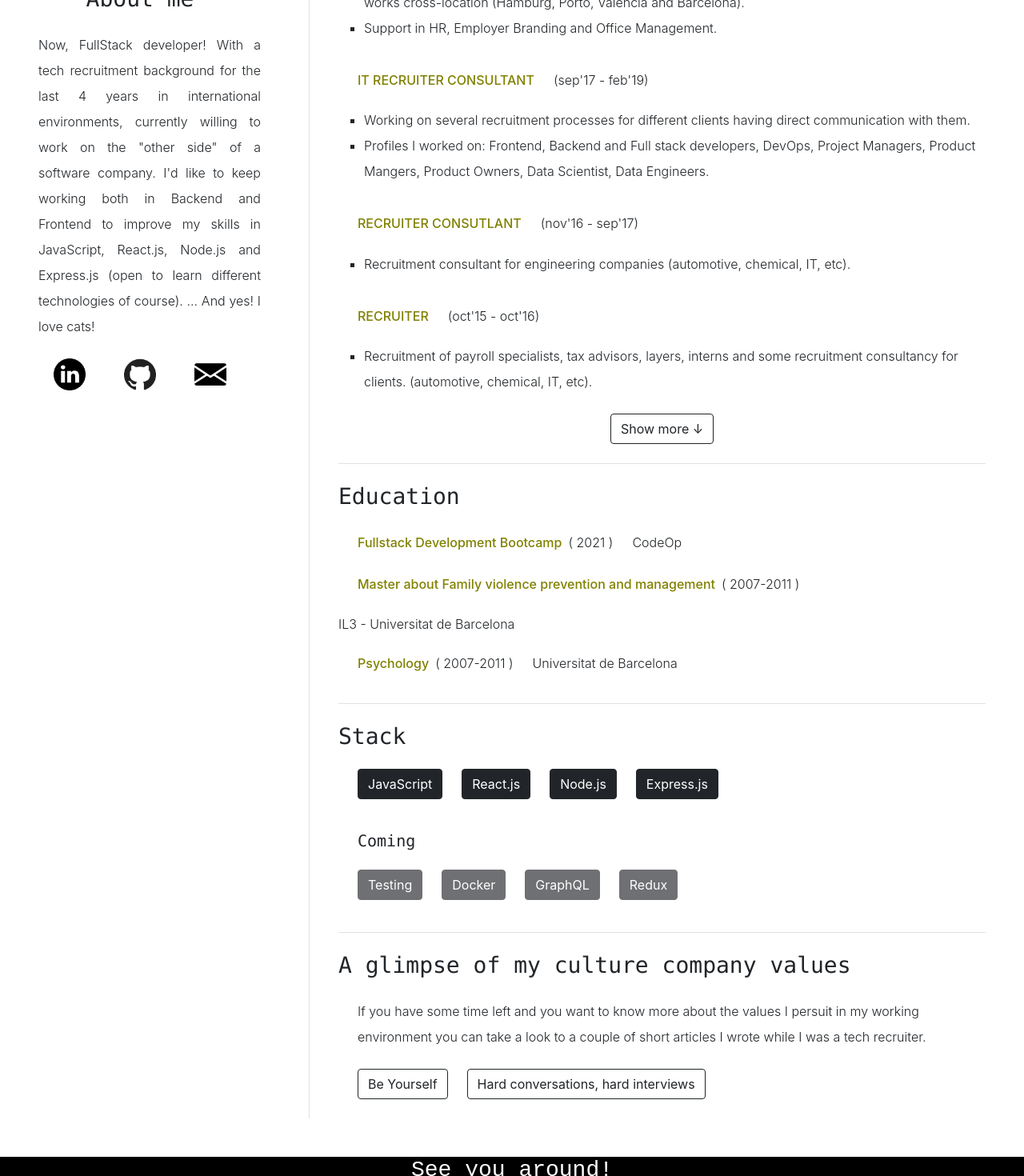
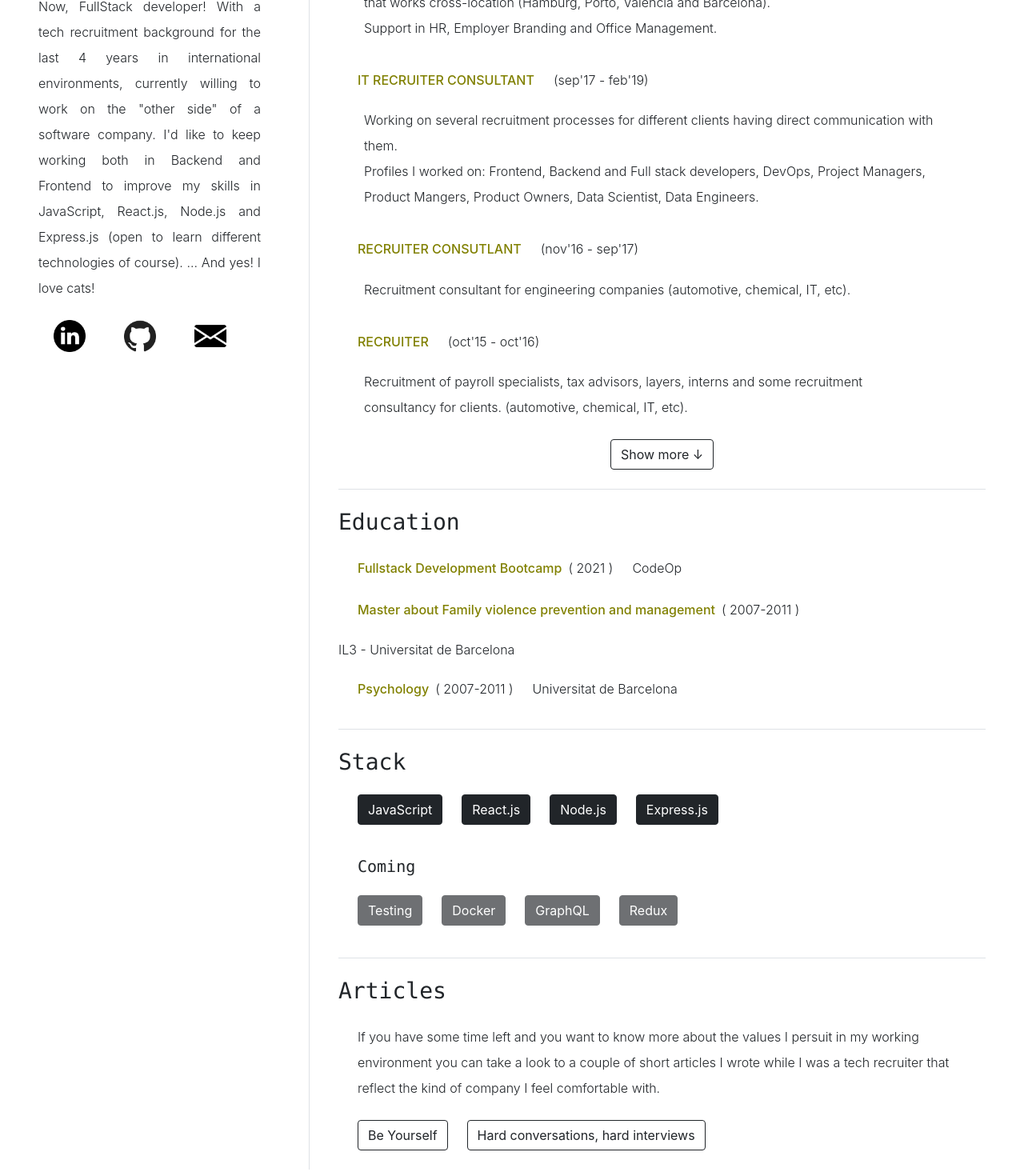
Before and after one commit to andriumm/andrea-mestre-portfolio, a React (Create React App) app: page / in a window 1280 px wide. Shown: the part 480-1950 px from the top of the page at 80% size. Built offline with nearby package versions, Linux system fonts and the light colour scheme; a web font is replaced by a local one.

Commit message:
pic fixed

```diff
--- a/src/App.css
+++ b/src/App.css
@@ -12,6 +12,7 @@
 }
 #profile_pic {
 	height: 30vmin;
+	height: 15vmax;
 	pointer-events: none;
 	justify-content: center;
 }
@@ -57,7 +58,9 @@ p {
 	text-align: justify;
 }
 li {
-	list-style: square;
+	list-style-type: none; /*"\2714"*/
+
+	padding-right: 4rem;
 }
 
 .App-link {
--- a/src/components/Experience.js
+++ b/src/components/Experience.js
@@ -235,14 +235,13 @@ export default function Experience() {
 							</div>
 						</div>
 						<div className="mx-4 my-4">
-							<h3 className="font-monospace">
-								A glimpse of my culture company values
-							</h3>
+							<h3 className="font-monospace">Articles</h3>
 							<h6 className="mx-4 my-4 fw-light lh-lg text-dark">
 								If you have some time left and you want to know more about the
 								values I persuit in my working environment you can take a look
 								to a couple of short articles I wrote while I was a tech
-								recruiter.
+								recruiter that reflect the kind of company I feel comfortable
+								with.
 							</h6>
 							<div>
 								<a
```
